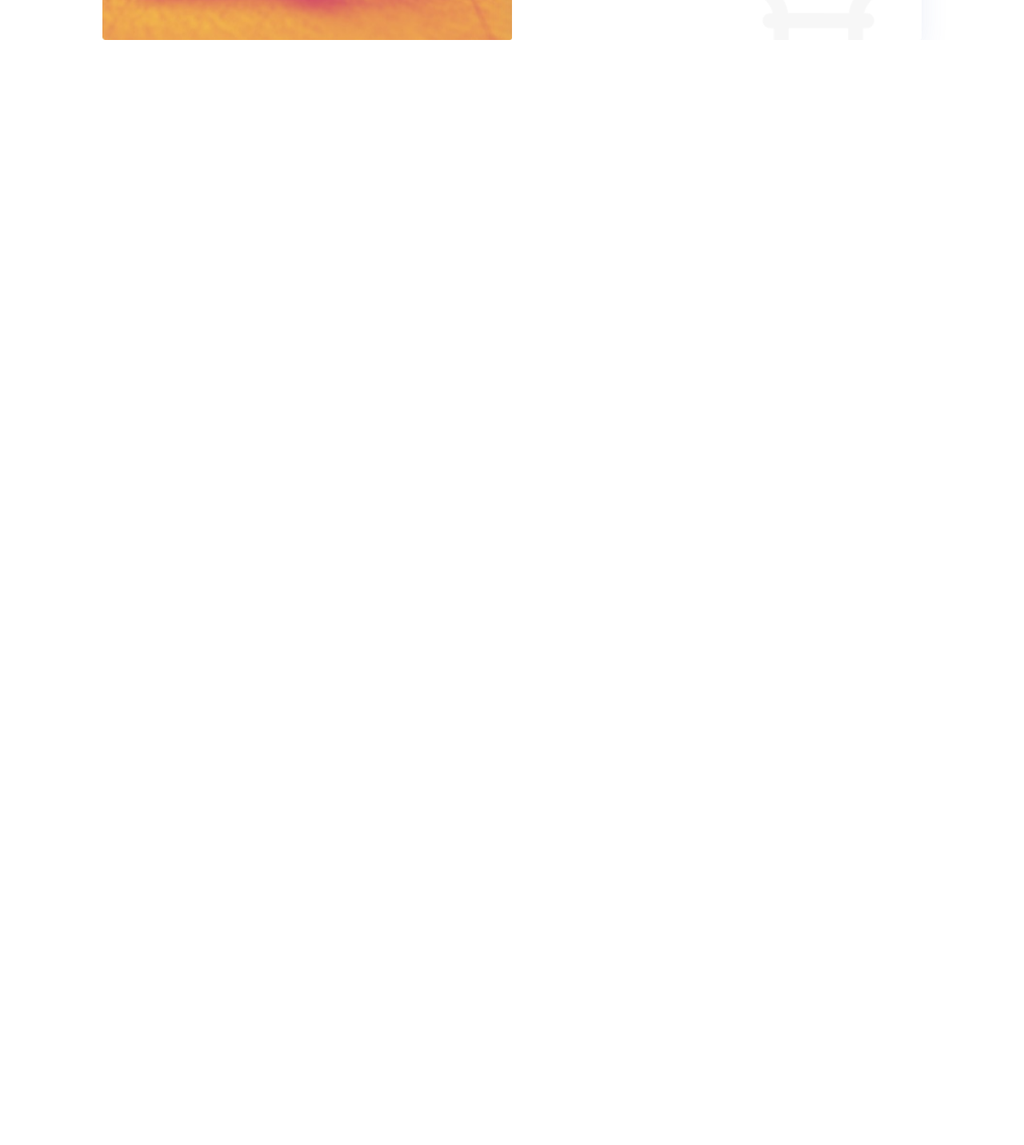
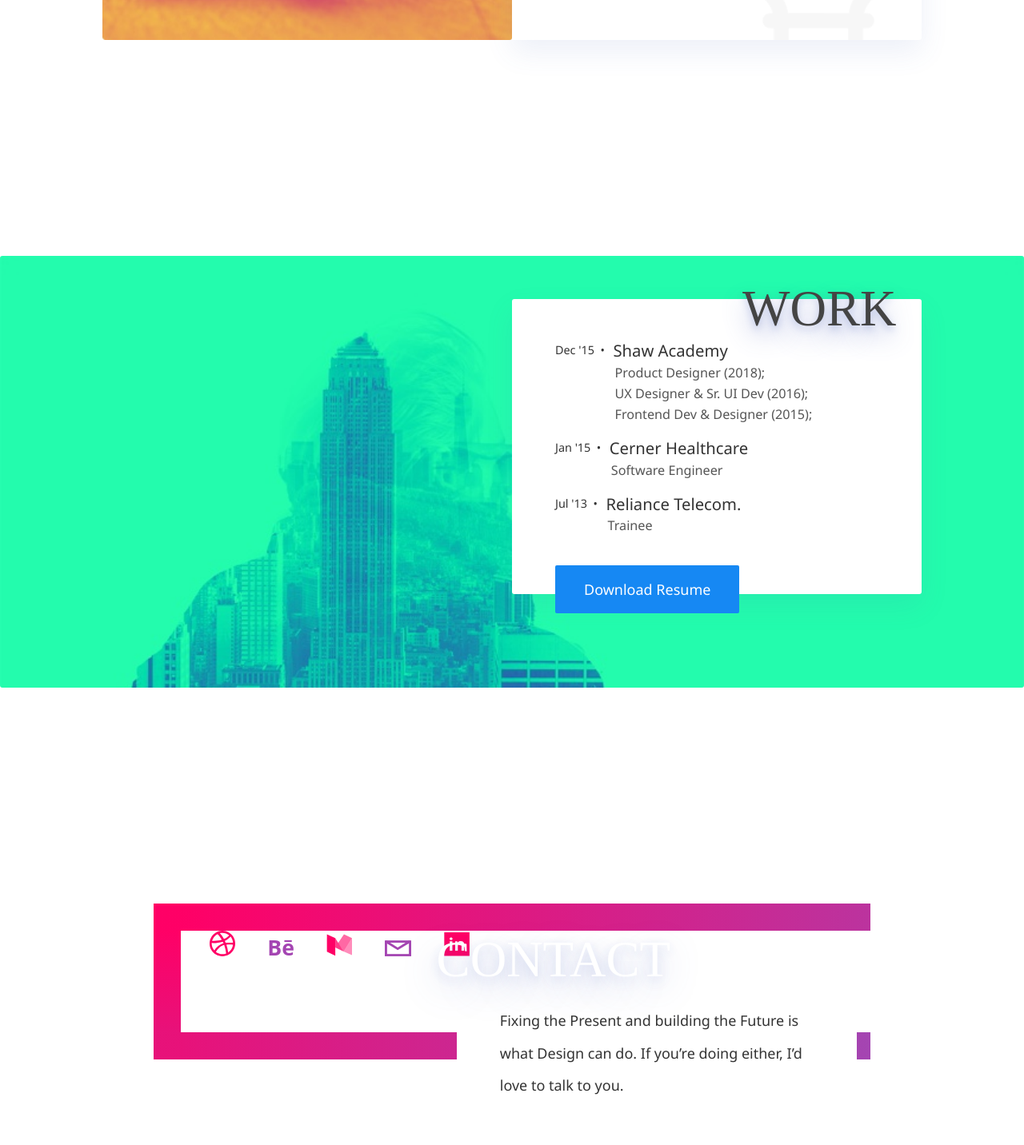
Before and after one commit to rohitn92/portfolio-4, a plain HTML site: page index.html in a window 1280 px wide. Shown: the part 1503-2935 px from the top of the page at 80% size. Before the commit the page ends 1553 px from the top, so only its background shows below. Drawn offline with Linux system fonts and the light colour scheme.

Commit message:
contact section progress

```diff
--- a/assets/scss/partials/_contact-section.scss
+++ b/assets/scss/partials/_contact-section.scss
@@ -3,62 +3,112 @@
   position: relative;
   padding-top: 15em;
 
-  .container{
+  .container {
     position: relative;
     width: 100%;
     margin: 0 auto;
+    border-style: solid;
+    border-width: 34px;
+    border-image-source: linear-gradient(328deg, #a445b2, #ff0066);
+    box-sizing: border-box;
+    border-right-width: 0;
+    border-image-slice: 1;
   }
 
-  h1{
-    text-shadow: 0 15px 45px rgba(255, 84, 154, 0.4), 0 5px 15px rgba(255, 84, 154, 0.2);
-    z-index: 3;
-    display: inline-block;
-    position: absolute;
-    top: -0.5em;
-    left: 20%;
-    color: #ffffff;
+  .section-cover{
+    width: 100%;
+    position: relative;
   }
 
+  .section-img{
+    z-index: 1;
+    background-image: url('../img/about-pic.jpg');
+    width: 100%;
+    height: 20em;
+    background-size: cover;
+    border-radius: 3px;
+    img{
+      width: 100%;
+    }
+  }
+
+
+  .section-info{
+    z-index: 2;
+    position: relative;
+    border-radius: 3px;
+    box-sizing: border-box;
+    background-color: #ffffff;
+    padding: 8em 15% 4em 15%;
+
+
+    h1{
+      position: absolute;
+      z-index: 3;
+      left: -0.4em;
+      top: -0.600em;
+      display: inline-block;
+      color: #ffffff;
+      text-shadow: 0 15px 45px rgba(85, 102, 187, 0.4), 0 5px 15px rgba(79, 105, 190, 0.2);
+    }
+
+    p{
+      line-height: 2.25;
+    }
+  }
+
+
+
       #contact-list{
-  display: flex;
-  flex-direction: column;
-  width: 60%;
         position: relative;
-  left: 30%;
         box-sizing: border-box;
-  border: solid 34px transparent;
-  background-image: linear-gradient(#ffffff, #ffffff), linear-gradient(310deg, #a445b2, #ff0066);
-  background-origin: border-box;
-  background-clip: content-box, border-box;
+        padding-bottom: 5em;
+
+        a{
+          display: inline-block;
+          margin-left: 2em;
+        }
 
         h2{
           color: #fe0065;
-    padding-left: 30%;
-    padding-bottom: 1em;
-    &:nth-child(1){
-      padding-top: 3em;
+          display: none;
         }
-    &:nth-child(4){
-      padding-bottom: 3em;
-    }
+        img{
+          display: inline-block;
+          width: 1.8em;
         }
       }
 
+
+  @media screen and (min-width: 480px) {
+    .container{
+    width: 80%;
+    max-width: 500px;
+  }
+  }
+  @media screen and (min-width: 1024px) {
+    .container{
+    width: 70%;
+    max-width: 1440px;
+  }
+  .section-img{
+    width: 75%;
+    max-width: 40em;
+    height: 28em;
+    display: inline-block;
+    img{
+      width: 100%;
+    }
+  }
   .section-info{
-      z-index: 2;
-      border-radius: 3px;
-      box-sizing: border-box;
-      background-color: #ffffff;
-      box-shadow: 0 15px 35px 0 rgba(79, 105, 190, 0.1);
-      padding: 3em 5em;
+  padding: 3em 3em;
   width: 65%;
   max-width: 500px;
   position: absolute;
   top: 30%;
-      left: 10%;
-
-      p{
-        line-height: 1.83;
+  left: 40%;
 }
   }
+
+
 }
--- a/assets/scss/partials/_skills-section.scss
+++ b/assets/scss/partials/_skills-section.scss
@@ -54,7 +54,7 @@
         color: #555555;
         li{
           color: #333333;
-          font-size: 1.2em;
+          font-size: 1em;
           padding: 0.5em 0.5em;
         }
       }
--- a/assets/scss/partials/_work-section.scss
+++ b/assets/scss/partials/_work-section.scss
@@ -1,5 +1,4 @@
 #work-section{
-
   width: 100%;
   position: relative;
   padding-top: 15em;
@@ -8,15 +7,103 @@
     position: relative;
     width: 100%;
     margin: 0 auto;
-    box-shadow: 0 15px 35px 0 rgba(50, 50, 93, 0.1), 0 -5px 15px 0 rgba(0, 0, 0, 0.04);
   }
 
-  .section-img, .section-img-green {
+  .section-cover{
+    width: 100%;
+    position: relative;
+  }
+
+  .section-img{
     z-index: 1;
-    background-image: url('../img/work-pic.jpg');
+    background-image: url('../img/work-img-green.jpg');
     width: 100%;
-    height: 35em;
-    background-size: contain;
+    height: 15em;
+    background-size: cover;
+    border-radius: 3px;
+    img{
+      width: 100%;
+    }
+  }
+
+
+  .section-info{
+    z-index: 2;
+    position: relative;
+    border-radius: 3px;
+    box-sizing: border-box;
+    background-color: #ffffff;
+    box-shadow: 0 15px 35px 0 rgba(79, 105, 190, 0.1);
+    padding: 3em 10%;
+
+    h1{
+      position: absolute;
+      z-index: 3;
+      top: -0.700em;
+      right: 0.5em;
+      text-align: center;
+      display: inline-block;
+      color: #ffffff;
+      text-shadow: 0 15px 30px rgba(85, 102, 187, 0.46), 0 5px 10px rgba(79, 105, 190, 0.28);
+    }
+    p{
+      line-height: 1.83;
+    }
+
+    .work-item{
+    display: flex;
+    padding-bottom: 1em;
+    .time-period{
+      color: #333333;
+      vertical-align: top;
+      font-size: 0.8em;
+    }
+    .job-desc{
+      vertical-align: top;
+      color: #555555;
+      display: inline-block;
+      line-height: 1.6;
+      font-size: 0.9em;
+    }
+    .company-name{
+      color: #333333;
+      font-size: 1.250em;
+      line-height: 1;
+    }
+  }
+
+
+  .big-cta{
+    background: #1688F3;
+    color: white;
+    display: inline-block;
+    padding: 1em 2em;
+    border-radius: 2px;
+    margin-top: 1em;
+  }
+
+  }
+
+
+  @media screen and (min-width: 480px) {
+    .container{
+    width: 80%;
+    max-width: 500px;
+  }
+  }
+  @media screen and (min-width: 1024px) {
+    .container{
+      width: 100%;
+      display: -webkit-flex; /* Safari */
+      display: flex;
+      flex-direction: row;
+      max-width: 1440px;
+  }
+  .section-img{
+    z-index: 1;
+    width: 100%;
+    height: 30em;
+    background-size: cover;
     background-position: 10% 0;
     background-repeat: no-repeat;
     display: inline-block;
@@ -25,24 +112,6 @@
       width: 100%;
     }
   }
-
-  .section-img-green {
-    background-image: url('../img/work-img-green.jpg');
-    background-color: #23FCAD;
-  }
-
-  h1{
-    vertical-align: top;
-    z-index: 3;
-    display: inline-block;
-    position: absolute;
-    left: -0.7em;
-    text-align: center;
-    line-height: 0.9;
-    color: #444444;
-    text-shadow: 0 15px 45px rgba(85, 102, 187, 0.4), 0 5px 15px rgba(79, 105, 190, 0.2);
-  }
-
   .section-info{
     vertical-align: top;
     z-index: 2;
@@ -53,39 +122,20 @@
     padding: 3em 3em;
     position: absolute;
     top: 10%;
-    right: 10%;
-  }
+    left: 50%;
+    width: 40%;
 
-  .work-item{
-    display: flex;
-    padding-bottom: 1em;
-    .time-period{
-      color: #333333;
-      vertical-align: top;
+    h1{
+      line-height: 1;
+      top: -0.3em;
+      color: #444444;
     }
-    .job-desc{
-      vertical-align: top;
-      color: #555555;
-      display: inline-block;
-      line-height: 1.6;
-      font-size: 1em;
-    }
-    .company-name{
-      color: #333333;
-      font-size: 1.250em;
-      line-height: 1;
-    }
-  }
-
-  .big-cta{
-    background: #1688F3;
-    color: white;
-    display: inline-block;
-    padding: 1.5em 3em;
-    border-radius: 2px;
-    position: absolute;
+}
+.big-cta{
+padding: 1.5em 3em;
+position: absolute;
+}
   }
 
 
-
 }
--- a/index.html
+++ b/index.html
@@ -60,6 +60,68 @@
     </div>
   </div>
 
+	<div id = "work-section" class="portfolio-section">
+    <div class = "container">
+      <div class = "section-img">
+
+      </div>
+      <div class = "section-info">
+				<h1>WORK</h1>
+        <div class = "work-item">
+          <span class="time-period">
+            Dec '15 &nbsp;•
+          </span>
+          <p class="job-desc">
+          <span class="company-name">&nbsp; Shaw Academy <br /></span>
+            &nbsp;&nbsp; Product Designer (2018); <br />
+            &nbsp;&nbsp; UX Designer & Sr. UI Dev (2016);  <br />
+            &nbsp;&nbsp; Frontend Dev & Designer (2015);  <br />
+          </p>
+        </div>
+        <div class = "work-item">
+          <span class="time-period">
+            Jan '15 &nbsp;•
+          </span>
+          <p class="job-desc">
+          <span class="company-name">&nbsp; Cerner Healthcare <br /></span>
+            &nbsp;&nbsp; Software Engineer <br />
+          </p>
+        </div>
+        <div class = "work-item">
+          <span class="time-period">
+            Jul '13 &nbsp;•
+          </span>
+          <p class="job-desc">
+          <span class="company-name">&nbsp; Reliance Telecom. <br /></span>
+            &nbsp;&nbsp; Trainee <br />
+          </p>
+        </div>
+        <div class="big-cta">
+          Download Resume
+        </div>
+      </div>
+    </div>
+  </div>
+
+
+  <div id = "contact-section" class="portfolio-section">
+    <div class = "container">
+      <div class = "section-info">
+				<h1>CONTACT</h1>
+        <p>
+        Fixing the Present and building the Future is what  Design can do. If you’re doing either, I’d love to talk to you.
+			  </p>
+      </div>
+			<div id = 'contact-list'>
+				<a href="" target="_blank"><img src="assets/img/dribbble-icon.svg"><h2>Dribbble</h2></a>
+				<a href="" target="_blank"><img src="assets/img/behance-icon.svg"><h2>Behance</h2></a>
+				<a href="" target="_blank"><img src="assets/img/medium-icon.svg"><h2>Medium</h2></a>
+				<a href="" target="_blank"><img src="assets/img/email-icon.svg"><h2>Email</h2></a>
+				<a href="" target="_blank"><img src="assets/img/linkedin-icon.svg"><h2>LinkedIn</h2></a>
+			</div>
+    </div>
+  </div>
+
 
   <span class="grid">
   		<span class="gridlines gridpos-zero"></span>
```
Also changed, not shown: assets/css/style.css, assets/img/behance-icon.svg (added), assets/img/dribbble-icon.svg (added), assets/img/email-icon.svg (added), assets/img/linkedin-icon.svg (added), assets/img/medium-icon.svg (added). Lines whose indentation alone changed are shown as unchanged.
